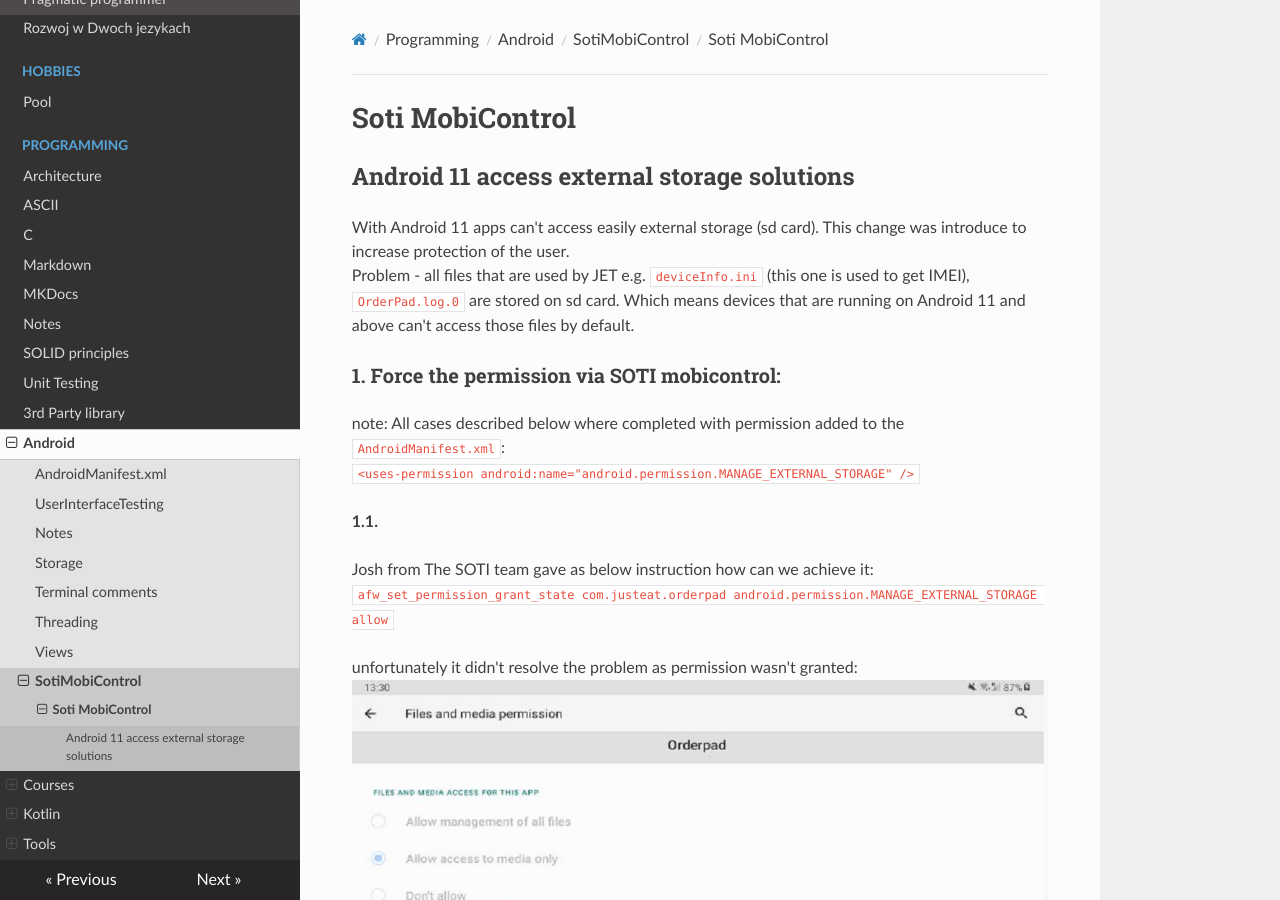
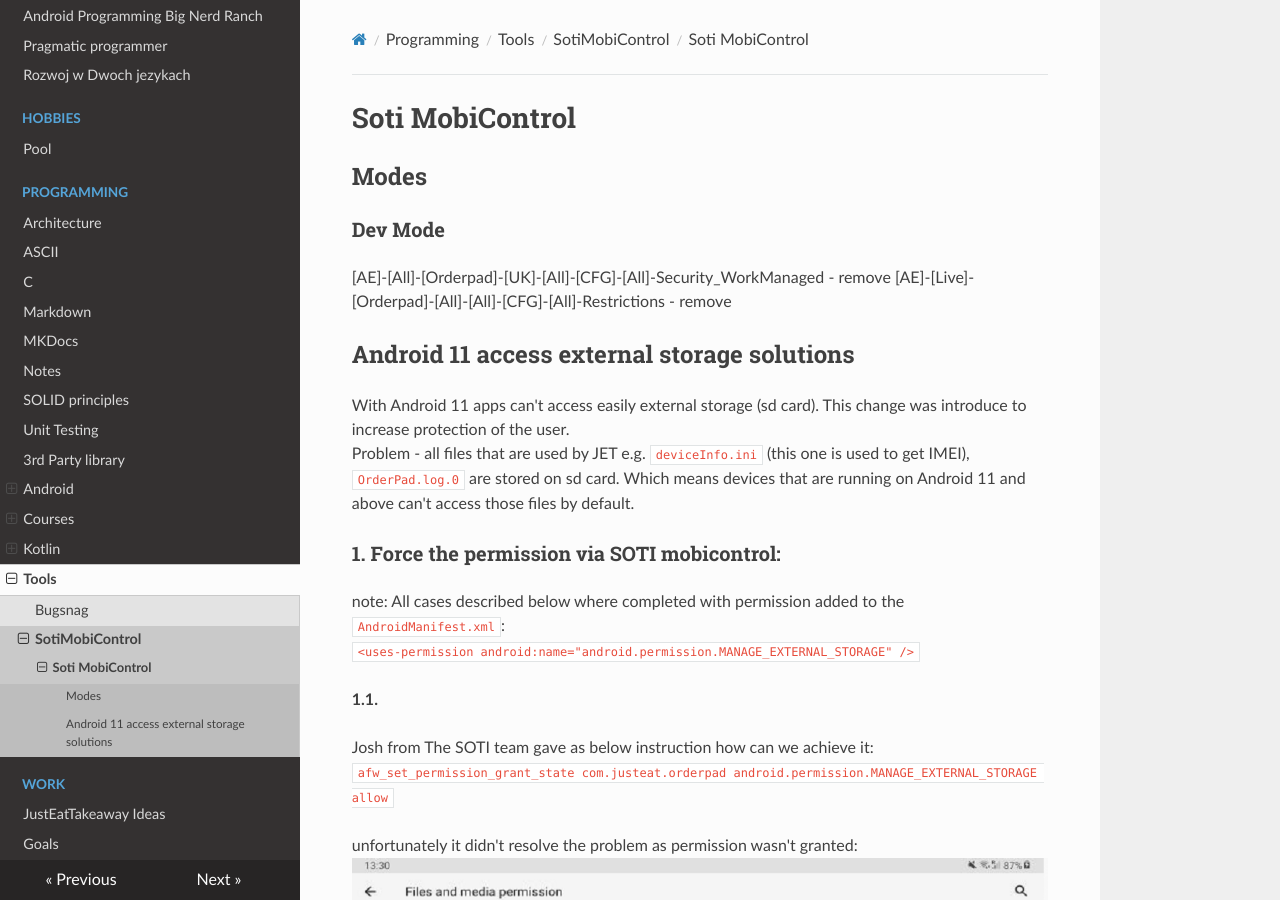
Before and after one commit to mojpalac/mojpalac, an MkDocs documentation site: the page built from docs/programming/tools/SotiMobiControl/SotiMobiControl.md, in a window 1280 px wide and 900 px high. Built offline with MkDocs 1.6.1, drawn with Linux system fonts in a browser that asks for light colours; nearby versions of some CDN libraries; some of the changed text lies outside the part shown.

Commit message:
added goals & ideas + fixed packages

```diff
--- a/docs/programming/android/SotiMobiControl/SotiMobiControl.md
+++ b/docs/programming/tools/SotiMobiControl/SotiMobiControl.md
@@ -1,4 +1,10 @@
 # Soti MobiControl
+
+## Modes
+
+### Dev Mode
+[AE]-[All]-[Orderpad]-[UK]-[All]-[CFG]-[All]-Security_WorkManaged  - remove
+[AE]-[Live]-[Orderpad]-[All]-[All]-[CFG]-[All]-Restrictions - remove
 
 ## Android 11 access external storage solutions
 
```
Also changed, not shown: other parts of docs/programming/tools/SotiMobiControl/SotiMobiControl.md (+1 -1 lines), docs/work/JustEatIdeas.md (added, +13 -0 lines), docs/work/goals.md (added, +8 -0 lines), docs/programming/tools/SotiMobiControl/dev_mode_config.png (added), docs/programming/tools/SotiMobiControl/first_try.png (renamed from docs/programming/android/SotiMobiControl/first_try.png), docs/programming/tools/SotiMobiControl/script_usage.png (renamed from docs/programming/android/SotiMobiControl/script_usage.png), docs/programming/tools/SotiMobiControl/soti_not_accessible_storage.png (renamed from docs/programming/android/SotiMobiControl/soti_not_accessible_storage.png), docs/programming/tools/SotiMobiControl/user_permission_request.png (renamed from docs/programming/android/SotiMobiControl/user_permission_request.png).
